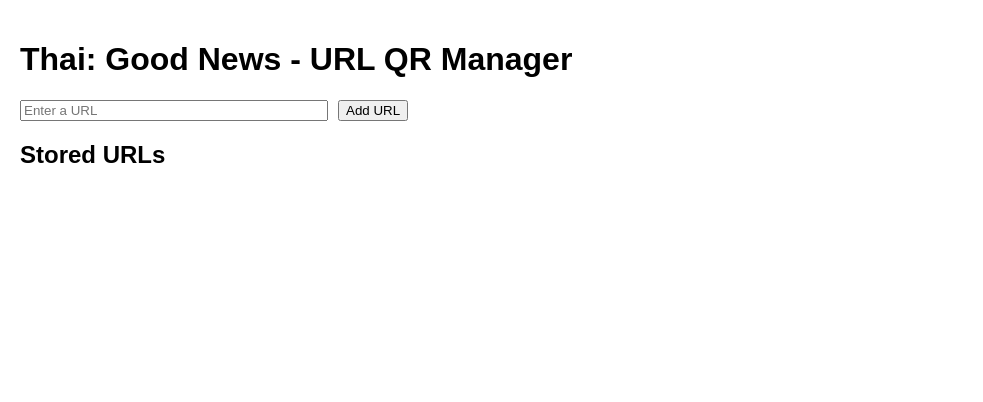
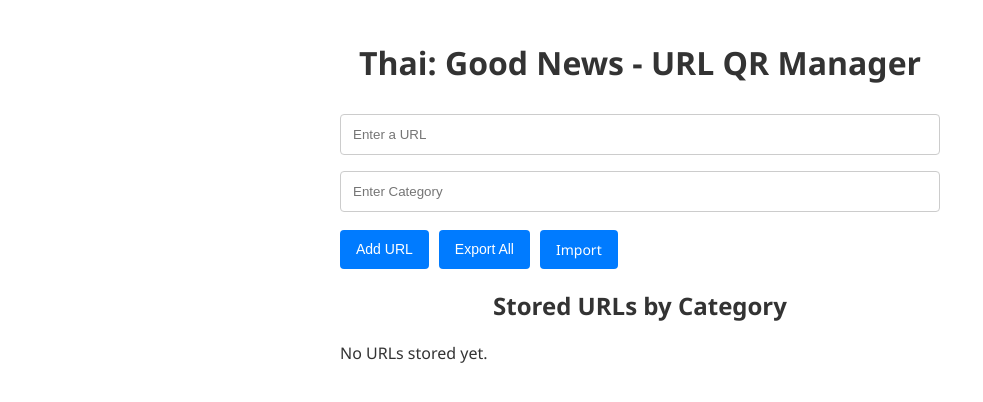
Before and after one commit to dnatisdale/thai-good-news, a React (Create React App) app: page / in a window 1280 px wide. Shown: the top 402 px of the page, without its empty margins (0-983 px from the left). Built offline with nearby package versions, Linux system fonts and the light colour scheme.

Commit message:
Complete App.js with styling and full functionality

```diff
--- a/src/App.css
+++ b/src/App.css
@@ -1,38 +1,96 @@
-.App {
+.app-container {
+  padding: 20px;
+  font-family: 'Segoe UI', Tahoma, Geneva, Verdana, sans-serif;
+  max-width: 600px;
+  margin: 0 auto;
+  color: #333;
+}
+
+h1, h2, h3 {
   text-align: center;
 }
 
-.App-logo {
-  height: 40vmin;
-  pointer-events: none;
+.form-section input {
+  width: 100%;
+  padding: 12px;
+  margin: 8px 0;
+  box-sizing: border-box;
+  border: 1px solid #ccc;
+  border-radius: 4px;
 }
 
-@media (prefers-reduced-motion: no-preference) {
-  .App-logo {
-    animation: App-logo-spin infinite 20s linear;
+.button-group {
+  display: flex;
+  flex-wrap: wrap;
+  gap: 10px;
+  margin-top: 10px;
+}
+
+.button-group button, .import-label {
+  background-color: #007BFF;
+  color: white;
+  border: none;
+  border-radius: 4px;
+  cursor: pointer;
+  padding: 10px 16px;
+  font-size: 14px;
+  transition: background-color 0.3s ease;
+}
+
+.button-group button:hover, .import-label:hover {
+  background-color: #0056b3;
+}
+
+.import-label input {
+  display: none;
+}
+
+.category-section {
+  background: #f1f1f1;
+  padding: 12px;
+  margin: 12px 0;
+  border-radius: 5px;
+}
+
+.category-section h3 {
+  display: flex;
+  justify-content: space-between;
+  align-items: center;
+}
+
+.category-section button {
+  background-color: #28a745;
+  margin-left: 10px;
+}
+
+.category-section button:hover {
+  background-color: #218838;
+}
+
+.url-link {
+  cursor: pointer;
+  color: #007BFF;
+  text-decoration: underline;
+  margin-right: 10px;
+}
+
+.url-link:hover {
+  color: #0056b3;
+}
+
+.qr-section {
+  text-align: center;
+  margin-top: 20px;
+}
+
+.qr-section p {
+  word-break: break-all;
+}
+
+/* Mobile Adjustments */
+@media (max-width: 480px) {
+  .button-group {
+    flex-direction: column;
+    align-items: stretch;
   }
 }
-
-.App-header {
-  background-color: #282c34;
-  min-height: 100vh;
-  display: flex;
-  flex-direction: column;
-  align-items: center;
-  justify-content: center;
-  font-size: calc(10px + 2vmin);
-  color: white;
-}
-
-.App-link {
-  color: #61dafb;
-}
-
-@keyframes App-logo-spin {
-  from {
-    transform: rotate(0deg);
-  }
-  to {
-    transform: rotate(360deg);
-  }
-}
--- a/src/App.js
+++ b/src/App.js
@@ -1,49 +1,144 @@
-import React, { useState } from 'react';
+import React, { useState, useEffect } from 'react';
 import { QRCodeCanvas } from 'qrcode.react';
+import './App.css';
 
 function App() {
   const [url, setUrl] = useState('');
-  const [urlList, setUrlList] = useState([]);
+  const [category, setCategory] = useState('');
+  const [urlList, setUrlList] = useState({});
   const [selectedUrl, setSelectedUrl] = useState('');
 
+  useEffect(() => {
+    const storedData = localStorage.getItem('urlList');
+    if (storedData) {
+      setUrlList(JSON.parse(storedData));
+    }
+  }, []);
+
+  useEffect(() => {
+    localStorage.setItem('urlList', JSON.stringify(urlList));
+  }, [urlList]);
+
   const handleAddUrl = () => {
-    if (url && !urlList.includes(url)) {
-      setUrlList([...urlList, url]);
+    if (url && category) {
+      setUrlList(prevList => {
+        const categoryUrls = prevList[category] || [];
+        if (!categoryUrls.includes(url)) {
+          return {
+            ...prevList,
+            [category]: [...categoryUrls, url]
+          };
+        }
+        return prevList;
+      });
       setUrl('');
     }
   };
 
+  const handleDeleteUrl = (cat, urlToDelete) => {
+    setUrlList(prevList => {
+      const updatedCategoryUrls = prevList[cat].filter(u => u !== urlToDelete);
+      const newList = { ...prevList };
+      if (updatedCategoryUrls.length > 0) {
+        newList[cat] = updatedCategoryUrls;
+      } else {
+        delete newList[cat];
+      }
+      return newList;
+    });
+    if (selectedUrl === urlToDelete) setSelectedUrl('');
+  };
+
+  const handleExportAll = () => {
+    const dataStr = "data:text/json;charset=utf-8," + encodeURIComponent(JSON.stringify(urlList));
+    downloadData(dataStr, 'url_data.json');
+  };
+
+  const handleExportCategory = (cat) => {
+    const dataStr = "data:text/json;charset=utf-8," + encodeURIComponent(JSON.stringify({ [cat]: urlList[cat] }));
+    downloadData(dataStr, `${cat}_urls.json`);
+  };
+
+  const handleImport = (event) => {
+    const fileReader = new FileReader();
+    fileReader.onload = (e) => {
+      try {
+        const importedData = JSON.parse(e.target.result);
+        setUrlList(importedData);
+      } catch {
+        alert('Invalid JSON file');
+      }
+    };
+    fileReader.readAsText(event.target.files[0]);
+  };
+
+  const downloadData = (dataStr, filename) => {
+    const downloadAnchorNode = document.createElement('a');
+    downloadAnchorNode.setAttribute("href", dataStr);
+    downloadAnchorNode.setAttribute("download", filename);
+    document.body.appendChild(downloadAnchorNode);
+    downloadAnchorNode.click();
+    downloadAnchorNode.remove();
+  };
+
   return (
-    <div style={{ padding: '20px', fontFamily: 'Arial, sans-serif' }}>
+    <div className="app-container">
       <h1>Thai: Good News - URL QR Manager</h1>
 
-      <div>
+      <div className="form-section">
         <input
           type="text"
           placeholder="Enter a URL"
           value={url}
           onChange={(e) => setUrl(e.target.value)}
-          style={{ marginRight: '10px', width: '300px' }}
         />
+        <input
+          type="text"
+          placeholder="Enter Category"
+          value={category}
+          onChange={(e) => setCategory(e.target.value)}
+        />
+        <div className="button-group">
           <button onClick={handleAddUrl}>Add URL</button>
+          <button onClick={handleExportAll}>Export All</button>
+          <label className="import-label">
+            Import
+            <input
+              type="file"
+              accept="application/json"
+              onChange={handleImport}
+              hidden
+            />
+          </label>
+        </div>
       </div>
 
-      <h2>Stored URLs</h2>
+      <h2>Stored URLs by Category</h2>
+      {Object.keys(urlList).length === 0 ? (
+        <p>No URLs stored yet.</p>
+      ) : (
+        Object.keys(urlList).map((cat, catIndex) => (
+          <div key={catIndex} className="category-section">
+            <h3>
+              {cat}
+              <button onClick={() => handleExportCategory(cat)}>Export Category</button>
+            </h3>
             <ul>
-        {urlList.map((u, index) => (
+              {urlList[cat].map((u, index) => (
                 <li key={index}>
-            <span
-              style={{ cursor: 'pointer', color: 'blue' }}
-              onClick={() => setSelectedUrl(u)}
-            >
+                  <span onClick={() => setSelectedUrl(u)} className="url-link">
                     {u}
                   </span>
+                  <button onClick={() => handleDeleteUrl(cat, u)}>Delete</button>
                 </li>
               ))}
             </ul>
+          </div>
+        ))
+      )}
 
       {selectedUrl && (
-        <div>
+        <div className="qr-section">
           <h2>QR Code for:</h2>
           <p>{selectedUrl}</p>
           <QRCodeCanvas value={selectedUrl} />
```
Lines whose indentation alone changed are shown as unchanged.
